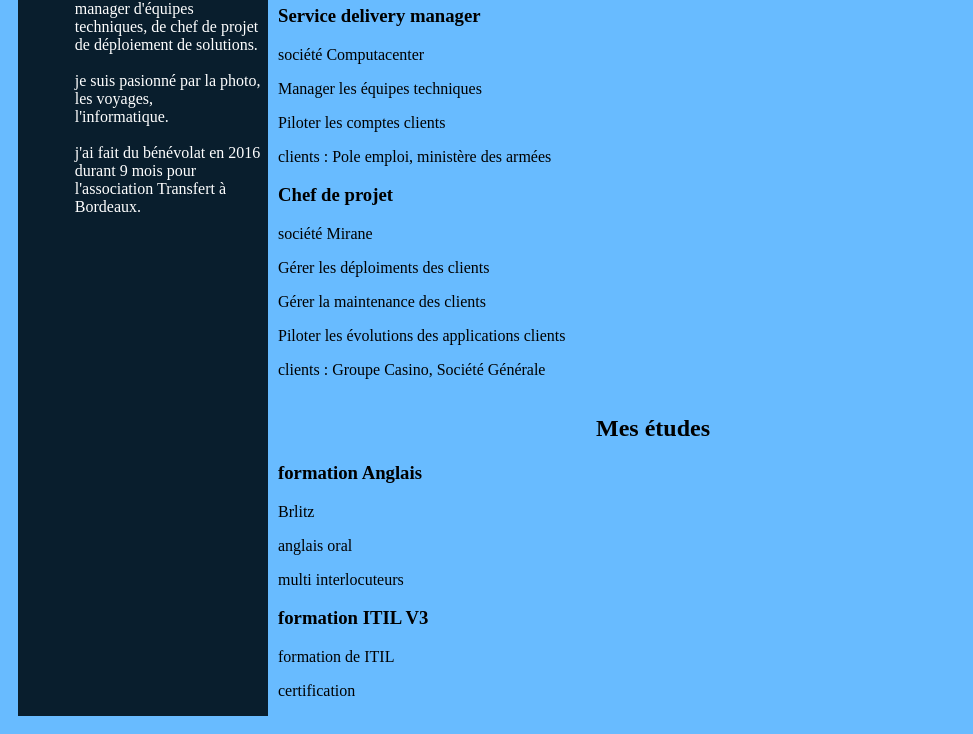
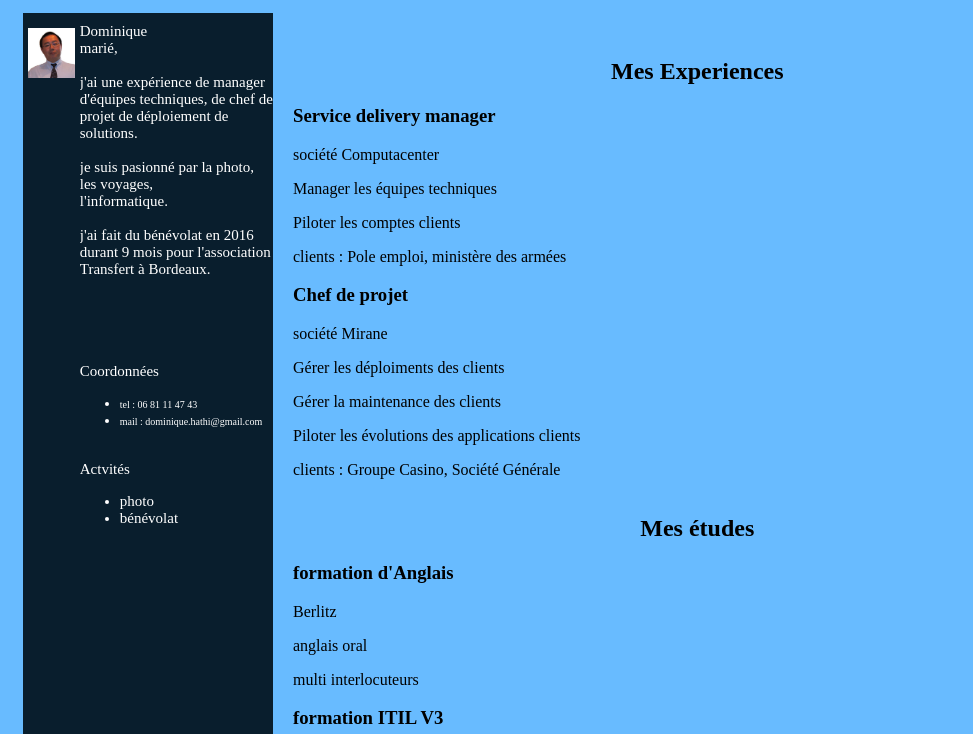
Before and after one commit to DomHaHmoD/Mon_CV_Wild, a plain HTML site: page index.html in a window 1280 px wide. Shown: the part 202-936 px from the top of the page, without its empty margins (0-973 px from the left). Drawn offline with Linux system fonts and the light colour scheme.

Commit message:
modif index et stylesheet

```diff
--- a/index.html
+++ b/index.html
@@ -28,7 +28,25 @@
 		l'informatique.<br>
 		<br>
 		j'ai fait du bénévolat en 2016 durant 9 mois pour l'association Transfert à Bordeaux.<br>
-		</p1></div>
+		<br>
+		<br>
+		<br>
+		<br>
+
+		<br>
+		Coordonnées
+		<ul>
+			<li><span>tel : 06 81 11 47 43</span></li>
+			<li><span>mail : dominique.hathi@gmail.com</span></li>
+		</ul>
+		<br>
+		Actvités
+		<ul>
+			<li>photo</li>
+			<li>bénévolat</li>
+		</ul>
+		</p1>
+		</div>
 
 		<div id="right-box">
 			<div id="experiences-box">
@@ -48,14 +66,13 @@
 				<p>Piloter les évolutions des applications clients<br>
 				<p>clients : Groupe Casino, Société Générale<br>
 				</p></div>
-
 			</div>
 
 			<div id="studies-box">
 			<h2>Mes études</h2>
 				<div class id="study1">
-				<h3>formation Anglais</h3>
-				<p>Brlitz <br>
+				<h3>formation d'Anglais</h3>
+				<p>Berlitz <br>
 				<p>anglais oral<br>
 				<p>multi interlocuteurs</p></div>
 
--- a/stylesheet.css
+++ b/stylesheet.css
@@ -1,37 +1,37 @@
 h1
 {
 	text-align: center;
+	margin-top: 100px;
 	font-size: 50px;
 }
 
 body
 {
-	background-color: rgb(104,187,285);
+	background-color: rgb(104,187,255);
 }
 
 #header
 {
-
+	height: 100px;
 	margin-top: 5px;
 }
 
 #container
 {
-
-	margin: 5px;
+	margin: 5px 5px 5px 5px;
+	padding: 5px 5px 5px 5px;
 	display: flex;
-
 }
 
 #left-box
 {
-
 	width: 250px;
-	margin: 5px 5px 5px 5px;
+	margin: 5px 5px 15px 5px;
+	padding-top: 10px;
 	display: flex;
 	background-color: rgb(9,30,45);
+}
 
-}
 .flotte
 {
 	float: left;
@@ -41,31 +41,39 @@ body
 p1
 {
 	color: white;
+	font-size: 15px;
+	overflow:auto;
 }
+
+span
+{
+	font-size: 10px;
+}
+
 #right-box
 {
-
-	width: 750px;
-	margin: 15px 5px 5px 5px;
+	width: 65%;
+	margin: 15px 0px 5px 5px;
+	padding: 15px 0px 10px 10px;
 	display: flex;
 	flex-direction: column;
+	/**background-color: white;**/
 }
+
 h2{
 	text-align: center;
 }
 
 #experiences-box #studies-box
 {
-	width: 100%
-	margin: 15px 5px 5px 5px;
-	padding: 15px;
+	background-color: white;
+	margin: 15px 5px 15px 5px;
+	padding: 10px 10px 10px 10px;
 	flex-direction: column;
-	background-color: white;
+}
 
-}
 #experience1 #experience2 #study1 #study2
 {
-
-	margin: 15px 5px 5px 5px;
+	margin: 15px 5px 15px 5px;
 	padding: 5px;
 }
```
